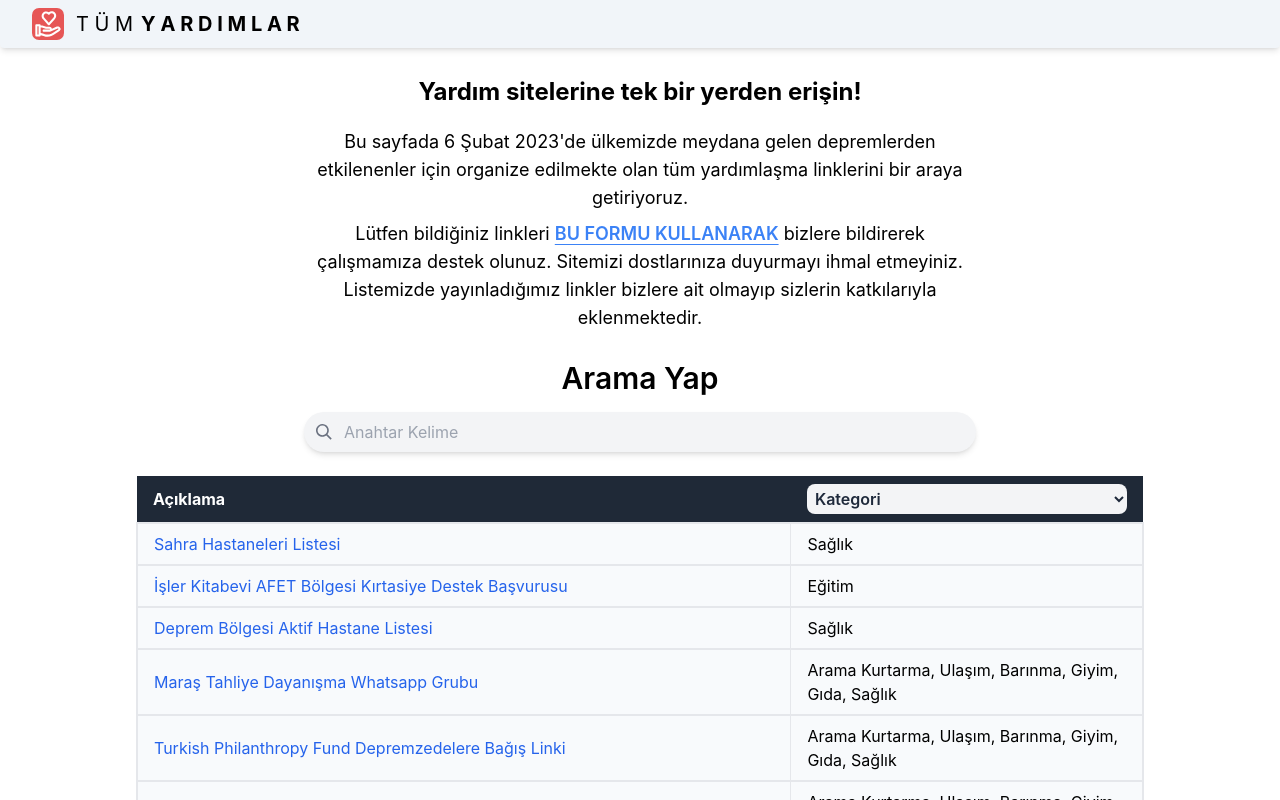
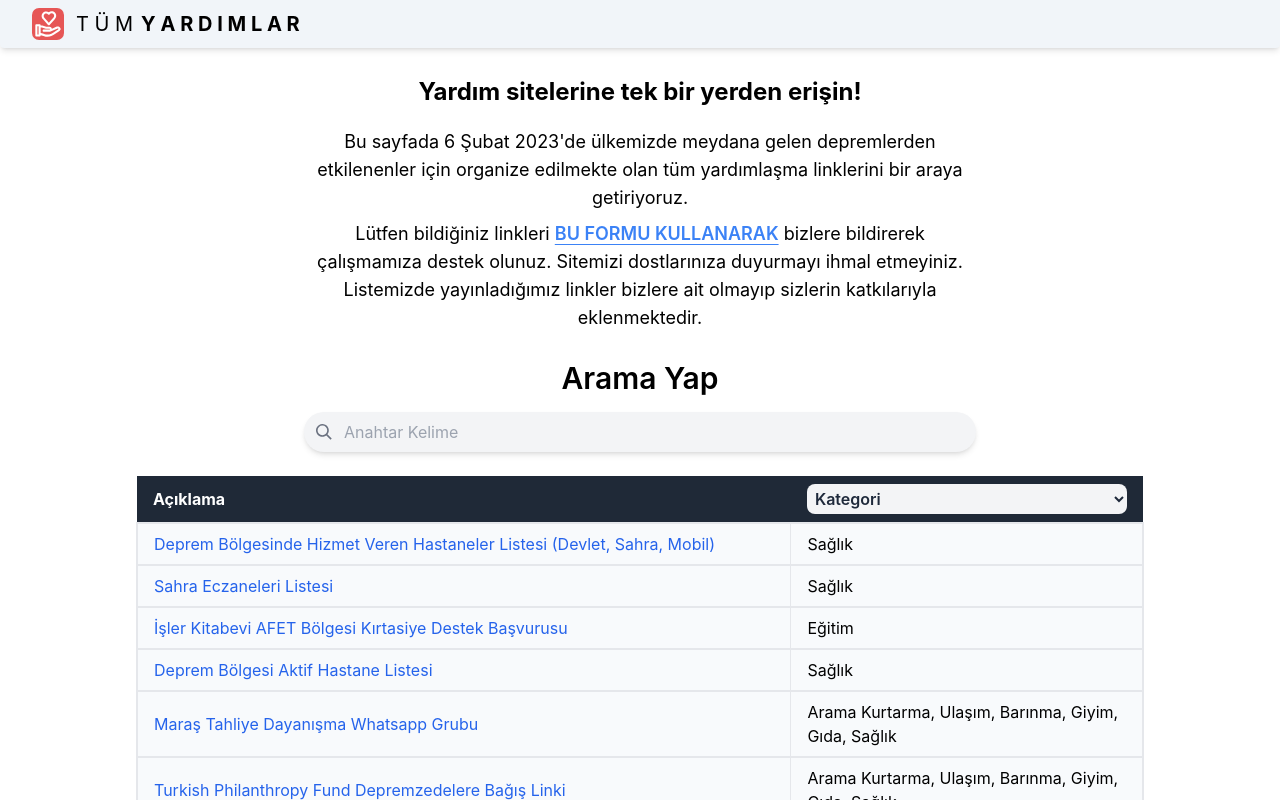
Before and after one commit to alparslandeniz/tumyardimlar, a React (Create React App) app: page / in a window 1280 px wide. Shown: the top 800 px of the page. Built offline with nearby package versions, Linux system fonts and the light colour scheme.

Commit message:
Update Data.js

```diff
--- a/src/Components/Constants/Data.js
+++ b/src/Components/Constants/Data.js
@@ -465,8 +465,13 @@ export const allForms = [
     category: "Eğitim",
   },
   {
-    description: "Sahra Hastaneleri Listesi",
+    description: "Sahra Eczaneleri Listesi",
     url: "https://www.instagram.com/p/Cofft4rKCLn/?igshid=YmMyMTA2M2Y=",
     category: "Sağlık",
   },
+  {
+    description: "Deprem Bölgesinde Hizmet Veren Hastaneler Listesi (Devlet, Sahra, Mobil)",
+    url: "https://docs.google.com/spreadsheets/d/1a785CPjKg0cVND2rl2dGnwb7q_1mPJhwWJ8UODCcttw/edit#gid=0",
+    category: "Sağlık",
+  },
 ];
```
